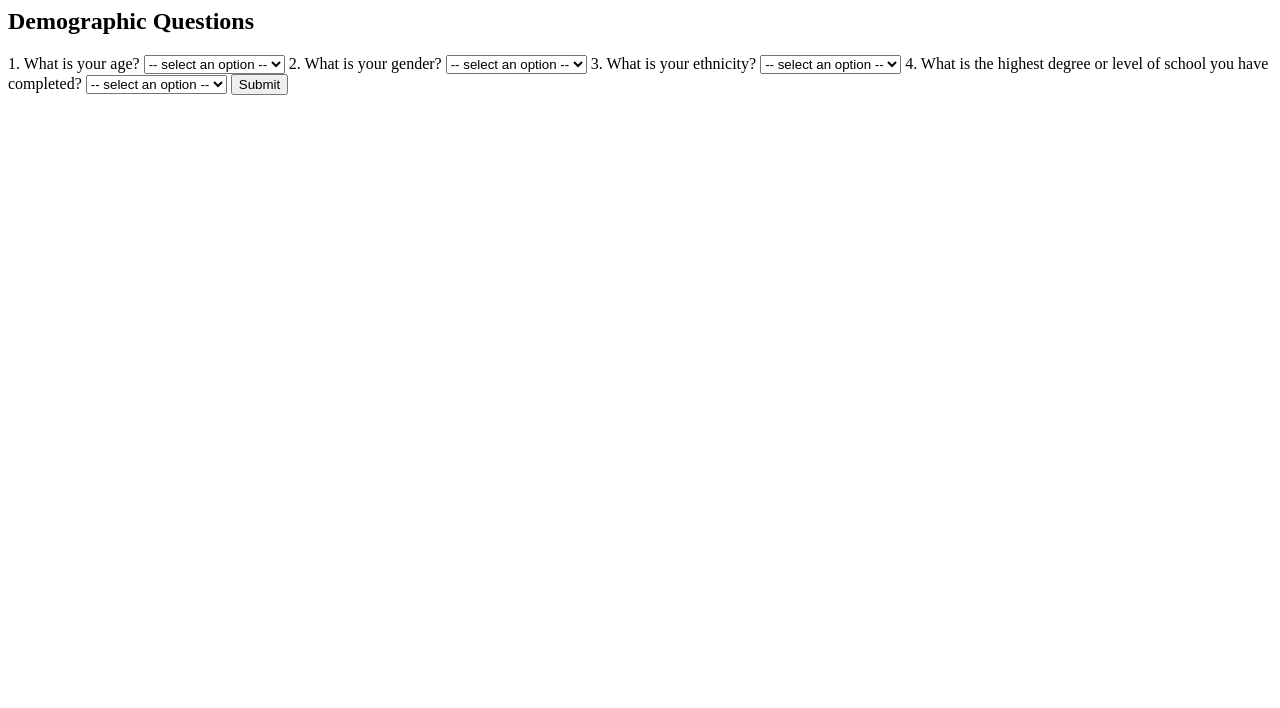
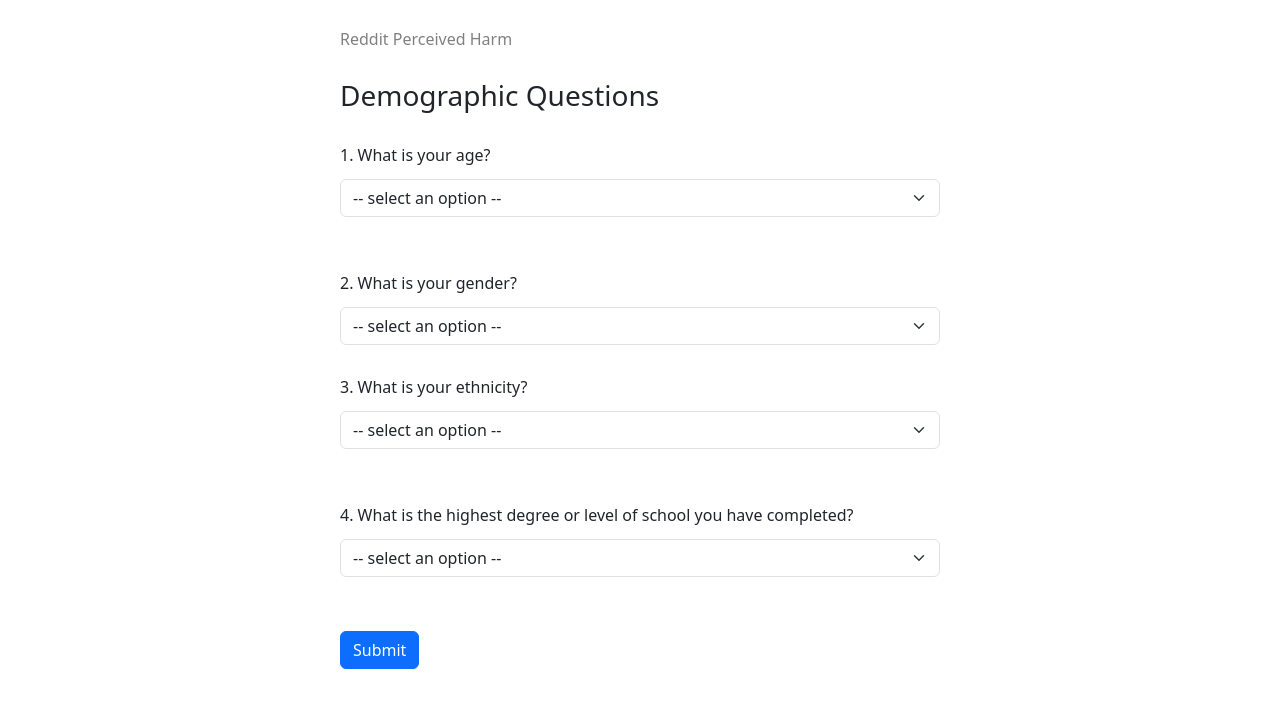
Before and after one commit to shljessie/RedditSurvey, a Flask app: template templates/demosurvey.html in a window 1280 px wide. Shown: the top 708 px of the page. Run offline with Flask 3, Linux system fonts and the light colour scheme; the template is opened without the code that fills it, so the values that code supplies are empty.

Commit message:
add styling

```diff
--- a/templates/dashboard.html
+++ b/templates/dashboard.html
@@ -22,7 +22,7 @@
 </head>
 <body class="d-flex justify-content-center" >
     <div class="flex-column" style="margin-top: 30px; " >
-        <h6 style=" text-align: center;">Reddit Survey Website</h6>
+        <h6 style="margin-bottom: 5%;">Reddit Perceived Harm</h6>
 
         {% with messages = get_flashed_messages() %}
         {% if messages %}
--- a/templates/demosurvey.html
+++ b/templates/demosurvey.html
@@ -1,7 +1,15 @@
+<!DOCTYPE html>
+<html>
+<head>
+    <link rel="stylesheet" href="https://cdn.jsdelivr.net/npm/bootstrap@5.3.0/dist/css/bootstrap.min.css">
+    <title>Reddit Survey</title>
+</head>
+<body class="d-flex justify-content-center">
+    <div class="flex-column" style="margin-top: 30px; width: 600px;" >
+      <h6 style="margin-bottom: 5%; color:gray;">Reddit Perceived Harm</h6>
+      <h3 style="margin-bottom: 5%;">Demographic Questions</h3>
 
   <form method="POST" action="/demosubmit">
-  <h2>Demographic Questions</h2>
-
         {% with messages = get_flashed_messages() %}
         {% if messages %}
             <ul class="flash-messages">
@@ -12,38 +20,45 @@
         {% endif %}
         {% endwith %}
 
-  <label for="age">1. What is your age?</label>
-  <select id="age" name="age">
+        <label  style="margin-bottom: 2%;" for="age">1. What is your age?</label>
+
+        <select class="form-select"  id="age" name="age" style="margin-bottom: 5%;">
           <option disabled selected value> -- select an option -- </option>
           {% for option in age_options %}
             <option value="">{{ option }}</option>
           {% endfor %}
-  </select>
+        </select><br>
 
-  <label for="gender">2. What is your gender?</label>
-  <select id="gender" name="gender">
+
+        <label style="margin-bottom: 2%;" for="gender">2. What is your gender?</label>
+        <select  class="form-select"  id="gender" name="gender"  style="margin-bottom: 5%;">
           <option disabled selected value> -- select an option -- </option>
           {% for option in gender_options %}
             <option value="">{{ option }}</option>
           {% endfor %}
-  </select>
+        </select></form>
 
-  <label for="ethnicity">3. What is your ethnicity?</label>
-  <select id="ethnicity" name="ethnicity">
+
+        <label style="margin-bottom: 2%;" for="ethnicity">3. What is your ethnicity?</label>
+        <select  class="form-select"  id="ethnicity" name="ethnicity"  style="margin-bottom: 5%;">
           <option disabled selected value> -- select an option -- </option>
           {% for option in ethnicity_options %}
             <option value="">{{ option }}</option>
           {% endfor %}
-  </select>
+        </select></br>
 
-  <label for="education">4. What is the highest degree or level of school you have completed?</label>
-  <select id="education" name="education">
+
+        <label style="margin-bottom: 2%;" for="education">4. What is the highest degree or level of school you have completed?</label>
+        <select  class="form-select"  id="education" name="education"  style="margin-bottom: 5%;">
           <option disabled selected value> -- select an option -- </option>
           {% for option in education_options %}
             <option value="">{{ option }}</option>
           {% endfor %}
-  </select>
+        </select></br>
 
 
-  <button type="submit">Submit</button>
+        <button type="submit" class="btn btn-primary">Submit</button>
   </form>
+</div>
+</body>
+</html>
--- a/templates/done.html
+++ b/templates/done.html
@@ -5,6 +5,7 @@
     <title>Done</title>
 </head>
 <body class="d-flex justify-content-center" style="margin-top:50px;">
+    <h6 style="margin-bottom: 5%;">Reddit Perceived Harm</h6>
     <h5>Done! Thank you for doing the survey today! </h5>
 </body>
 </html>
--- a/templates/inform.html
+++ b/templates/inform.html
@@ -5,7 +5,7 @@
   <title>Study Overview</title>
 </head>
 <body class="row justify-content-center align-middle h-100 mx-auto" style="width: 80%; padding:5% 10%">
-  <h6 style=" text-align: center;">Reddit Survey Website</h6>
+  <h6 style="margin-bottom: 5%;">Reddit Perceived Harm</h6>
 
     <h1 class="col-10 text-center align-self-start" style="width: 80%; padding-bottom:4%" >Study Overview</h1>
 
--- a/templates/login.html
+++ b/templates/login.html
@@ -6,7 +6,8 @@
 </head>
 <body class="d-flex justify-content-center">
     <div class="flex-column" style="margin-top: 30px;" >
-    <h6 style=" text-align: center;">Reddit Survey Website</h6>
+    <h6 style="margin-bottom: 5%;">Reddit Perceived Harm</h6>
+
     <h2  style="margin-top: 30px;">Login</h2>
     <br/>
 
```
Also changed, not shown: templates/survey.html (+23 -8 lines). Lines whose indentation alone changed are shown as unchanged.
